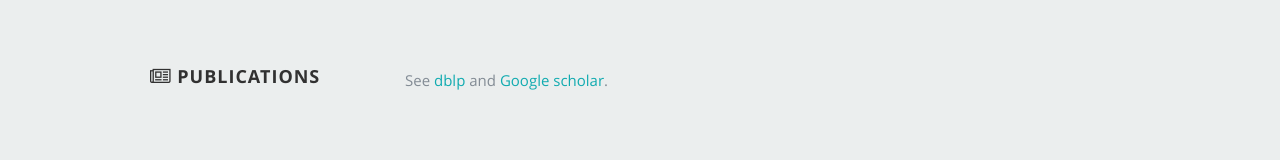
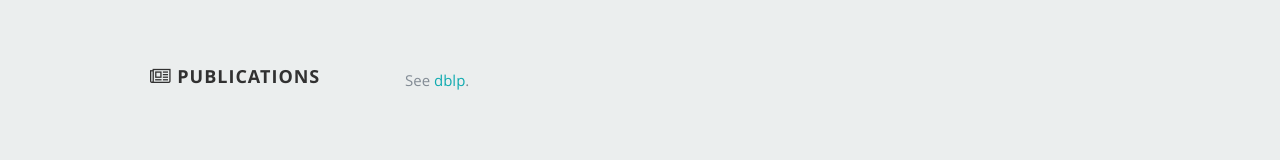
Before and after one commit to martin-ochoa/martin-ochoa.github.io, a plain HTML site: page index.html in a window 1280 px wide. Shown: the part 625-785 px from the top of the page. Drawn offline with nearby package versions, Linux system fonts and the light colour scheme.

Commit message:
Update index.html

```diff
--- a/index.html
+++ b/index.html
@@ -105,7 +105,7 @@
 
          <div class="nine columns main-col">
   <p>
-See <a href ="http://www.informatik.uni-trier.de/~ley/pers/hd/o/Ochoa:Mart=iacute=n">dblp</a> and <a href="https://scholar.google.com/citations?user=H5xFCoUAAAAJ">Google scholar</a>.
+See <a href ="http://www.informatik.uni-trier.de/~ley/pers/hd/o/Ochoa:Mart=iacute=n">dblp</a>.
 
 
  <p>  <p>
```
